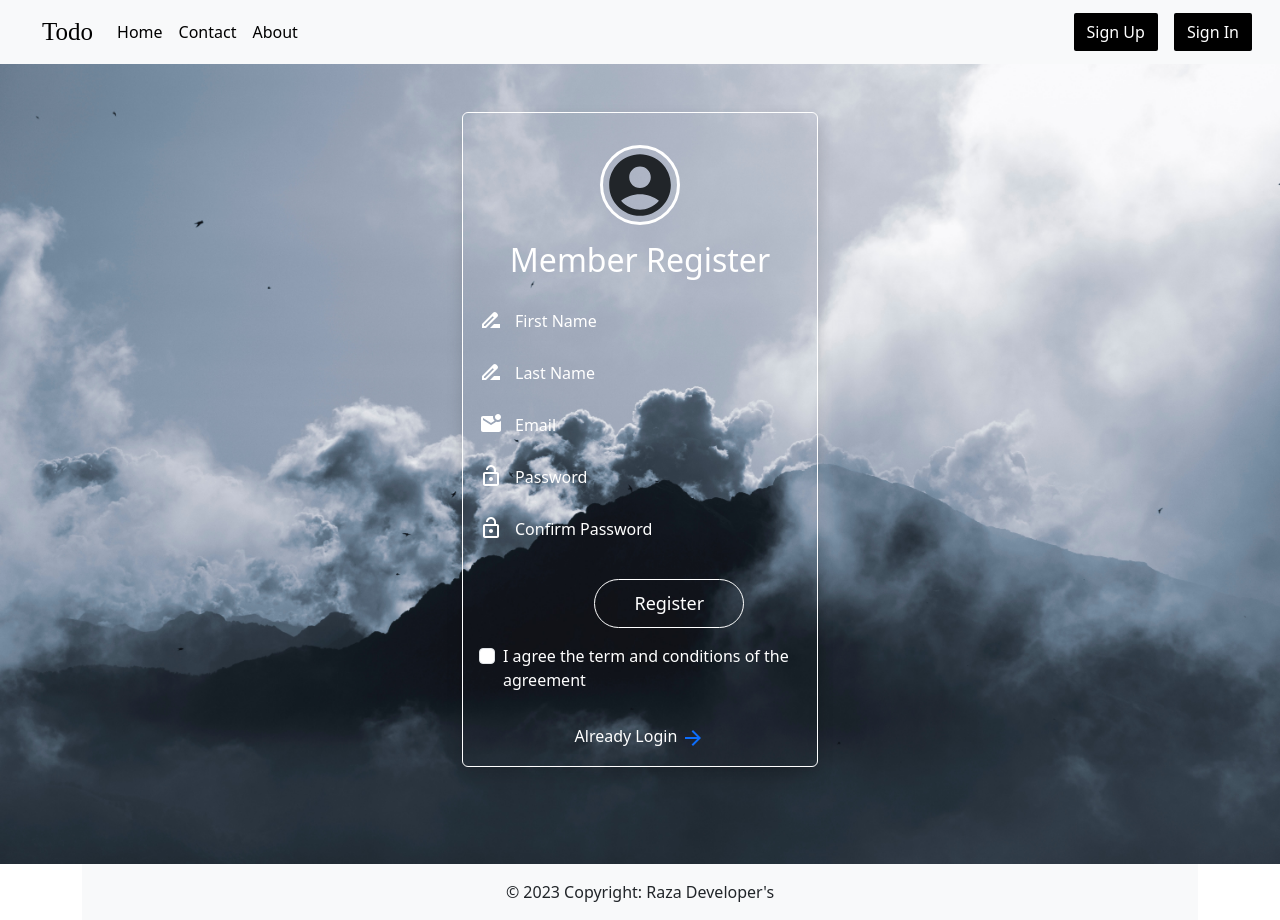
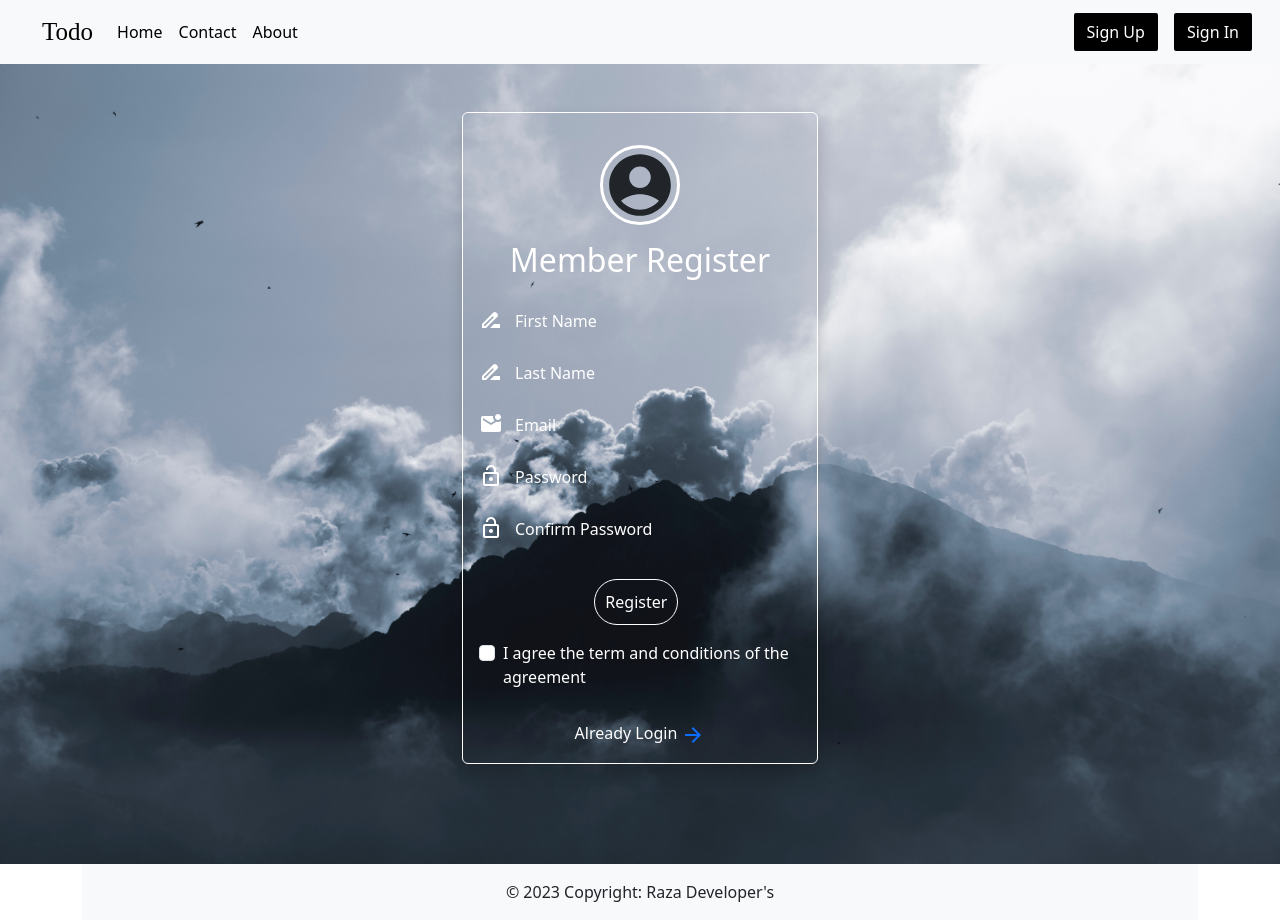
Before and after one commit to Ali-Raza-Gill/Todo-with-CRUD, a React (Create React App) app: page /auth/sign-up in a window 1280 px wide. Built offline with nearby package versions, Linux system fonts and the light colour scheme.

Commit message:
some changes are applied

```diff
--- a/src/Pages/Auth/SignIn/SignIn.js
+++ b/src/Pages/Auth/SignIn/SignIn.js
@@ -5,21 +5,42 @@ import MarkEmailUnreadIcon from '@mui/icons-material/MarkEmailUnread';
 import LockOpenIcon from '@mui/icons-material/LockOpen';
 import { Link } from 'react-router-dom';
 import '../SignIn/style.scss'
+import { getAuth, signInWithEmailAndPassword } from "firebase/auth";
 import { useState } from 'react';
-const initialState={
-email:"",
-password:""
+const initialState = {
+  email: "",
+  password: ""
 }
 export default function SignIn() {
-  const [state , setState] = useState(initialState)
+  const [state, setState] = useState(initialState)
+  const [isProcessing, SetIsProcessing] = useState(false)
 
-  const handleChange=(e)=>{
-    setState(s=>({...s,[e.target.name]:e.target.value}))
+  const handleChange = (e) => {
+    setState(s => ({ ...s, [e.target.name]: e.target.value }))
   }
 
-  const handleSubmit=(e)=>{
+  const handleSubmit = (e) => {
     e.preventDefault();
+    const { email, password } = state
     console.log(state);
+
+    SetIsProcessing(true)
+    const auth = getAuth();
+    signInWithEmailAndPassword(auth, email, password)
+      .then((userCredential) => {
+        // Signed in
+        const user = userCredential.user;
+        console.log("user is sign in successfully");
+        console.log(user);
+        // ...
+      })
+      .catch((error) => {
+        const errorCode = error.code;
+        const errorMessage = error.message;
+      })
+      .finally(()=>{
+        SetIsProcessing(false)
+      });
   }
 
 
@@ -29,7 +50,7 @@ export default function SignIn() {
       <div className="row">
         <div className="col col-sm-8 offset-sm-2 col-md-6 offset-md-3 col-lg-4 offset-lg-4">
           <div className="card p-3 p-md-2 p-lg-3 my-5 shadow-lg" style={{ background: "transparent" }}>
-            <form  onSubmit={handleSubmit}>
+            <form onSubmit={handleSubmit}>
               <div className="row text-center">
                 <div className="col  mb-3 mt-3">
                   <AccountCircleIcon
@@ -71,7 +92,7 @@ export default function SignIn() {
                       <label class="form-check-label text-white" for="exampleCheck1">Remember</label>
                     </div>
                     <div>
-                      <Link to='contact' style={{textDecoration:"none",color:"white"}}>Forgot Password</Link>
+                      <Link to='contact' style={{ textDecoration: "none", color: "white" }}>Forgot Password</Link>
                     </div>
                   </div>
                 </div>
--- a/src/Pages/Auth/SignIn/style.scss
+++ b/src/Pages/Auth/SignIn/style.scss
@@ -3,20 +3,19 @@
         background: transparent;
         border: 1px solid white;
         border-radius: 30px;
-        padding: 10px;
-        width: 150px ;
-        font-size: 18px;
+        padding:10px;
+
     }
     .btn:hover{
         background: transparent;
-        border: 2px solid white;
+        border: 1px solid white;
         border-radius: 30px;
-        padding: 10px;
-        width: 150px ;
-        font-size: 17px;
+        color: black;
+        background-color: white;
+
+
     }
     .already:hover{
         color:black
     }
 }
-    // background: "transparent", border: "1px solid white", borderRadius: "30px", padding: '10px', width: "150px", fontSize: "18px"
--- a/src/Pages/Auth/SignUp/SignUp.js
+++ b/src/Pages/Auth/SignUp/SignUp.js
@@ -6,6 +6,8 @@ import MarkEmailUnreadIcon from '@mui/icons-material/MarkEmailUnread';
 import LockOpenIcon from '@mui/icons-material/LockOpen';
 import { Link } from 'react-router-dom';
 import '../SignUp/style.scss'
+import {createUserWithEmailAndPassword } from "firebase/auth";
+import { auth } from '../../../config/firebase';
 import { useState } from 'react';
 const initialState = {
   firstName: "",
@@ -16,6 +18,7 @@ const initialState = {
 }
 export default function SignUp() {
   const [state, setState] = useState(initialState)
+  const [isprocessing, setIsProcessing] = useState(false)
 
   const handleChange = (e) => {
     setState(s => ({ ...s, [e.target.name]: e.target.value }))
@@ -23,6 +26,25 @@ export default function SignUp() {
   const handleSubmit = (e) => {
     e.preventDefault();
     console.log(state)
+    const {email,password}=state
+
+    setIsProcessing(true)
+
+    createUserWithEmailAndPassword(auth, email, password)
+      .then((userCredential) => {
+        // Signed up
+        const user = userCredential.user;
+        console.log(user);
+        // ...
+      })
+      .catch((error) => {
+        const errorCode = error.code;
+        const errorMessage = error.message;
+        // ..
+      })
+      .finally(()=>{
+        setIsProcessing(false)
+      });
 
   }
 
@@ -33,7 +55,7 @@ export default function SignUp() {
       <div className="row">
         <div className="col col-sm-8 offset-sm-2 col-md-6 offset-md-3 col-lg-4 offset-lg-4">
           <div className="card p-3 p-md-2 p-lg-3 my-5 shadow" style={{ background: "transparent" }}>
-            <form  onSubmit={handleSubmit}>
+            <form onSubmit={handleSubmit}>
               <div className="row text-center">
                 <div className="col  mb-3 mt-3">
                   <AccountCircleIcon
@@ -82,7 +104,7 @@ export default function SignUp() {
               </div>
               <div className="row">
                 <div className="col offset-4 mb-3 mt-md-3 mt-lg-3 mt-sm-5">
-                  <button type='submit' className='btn btn-secondary' onSubmit={handleSubmit} style={{}}>Register</button>
+                  <button type='submit' className='btn btn-secondary' onSubmit={handleSubmit} >Register</button>
                 </div>
               </div>
               <div className="row">
--- a/src/Pages/Auth/SignUp/style.scss
+++ b/src/Pages/Auth/SignUp/style.scss
@@ -11,8 +11,13 @@
     .card{border-color: white;}
     .btn{
         border-radius: 30px;
-         padding: 10px;
-          width: 150px;
-          font-size: 18px;
+        //  padding: 10px;
+        //   width: 150px;
+        //   font-size: 18px;
+        //   display: flex;
+        //   justify-content: center;
+        //   align-items: center;
+        //   justify-content: space-between;
+
     }
 }
```
Also changed, not shown: src/Components/Sidebar/index.js (added, +7 -0 lines), src/Components/Sidebar/Sidebar.js (added).
